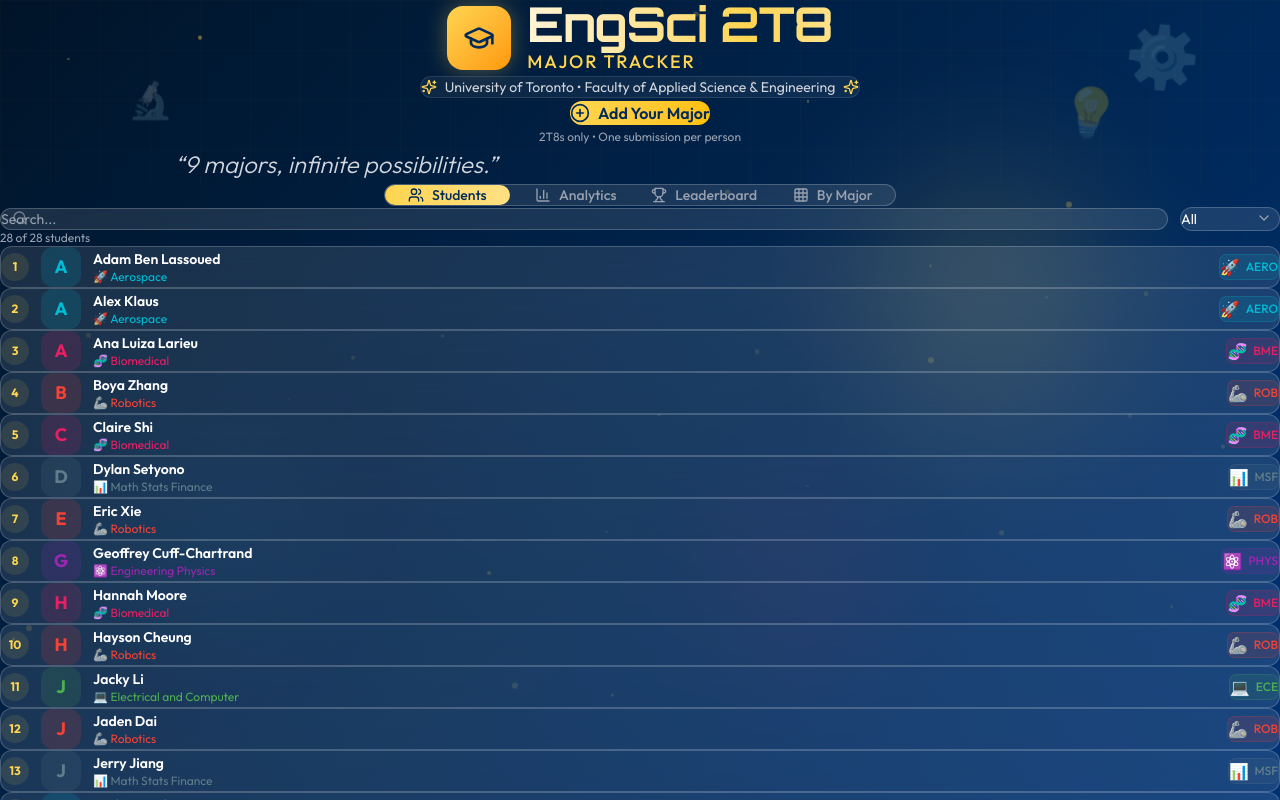
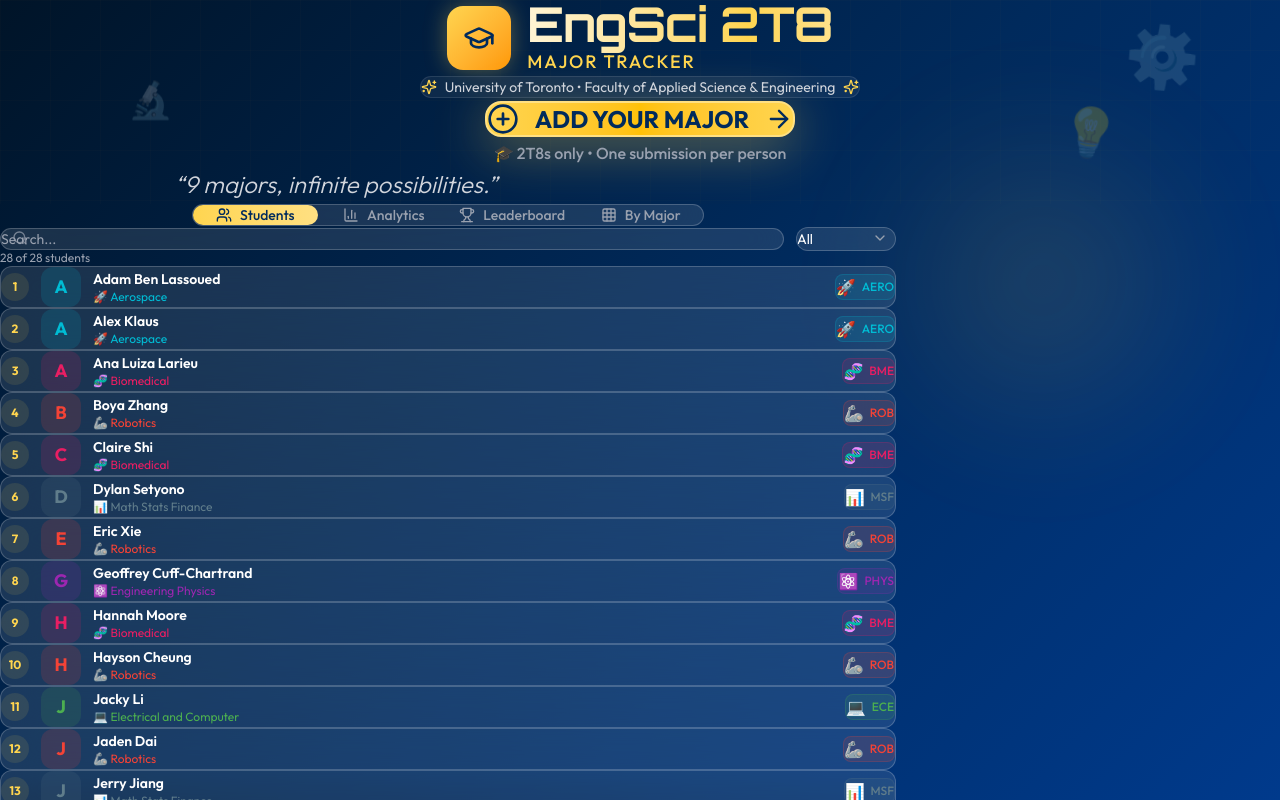
Before and after one commit to jakkiiri/2T8_major_list, a Next.js app: page / in a window 1280 px wide. Shown: the top 800 px of the page. Built offline with nearby package versions, Linux system fonts and the light colour scheme.

Commit message:
tried to fix iphone scrolling

```diff
--- a/src/app/globals.css
+++ b/src/app/globals.css
@@ -21,12 +21,6 @@
   --mi: #2196F3;
   --robotics: #F44336;
   --transportation: #795548;
-
-  /* iOS Safe Areas */
-  --safe-area-inset-top: env(safe-area-inset-top);
-  --safe-area-inset-bottom: env(safe-area-inset-bottom);
-  --safe-area-inset-left: env(safe-area-inset-left);
-  --safe-area-inset-right: env(safe-area-inset-right);
 }
 
 * {
@@ -38,35 +32,18 @@
 html {
   -webkit-text-size-adjust: 100%;
   -webkit-tap-highlight-color: transparent;
-}
-
-html,
-body {
-  width: 100%;
-  max-width: 100vw;
-  overflow-x: hidden;
-  font-family: 'Outfit', sans-serif;
+  height: 100%;
 }
 
 body {
   background: linear-gradient(135deg, var(--engsci-dark) 0%, var(--engsci-navy) 50%, var(--engsci-royal) 100%);
-  min-height: 100vh;
-  min-height: -webkit-fill-available;
+  background-attachment: fixed;
+  min-height: 100%;
   color: white;
-  padding-top: var(--safe-area-inset-top);
-  padding-bottom: var(--safe-area-inset-bottom);
-  padding-left: var(--safe-area-inset-left);
-  padding-right: var(--safe-area-inset-right);
-}
-
-/* Hide scrollbar for cleaner mobile experience */
-::-webkit-scrollbar {
-  display: none;
-}
-
-* {
-  -ms-overflow-style: none;
-  scrollbar-width: none;
+  font-family: 'Outfit', sans-serif;
+  overflow-x: hidden;
+  overflow-y: auto;
+  -webkit-overflow-scrolling: touch;
 }
 
 /* Animations */
@@ -122,24 +99,6 @@
   background-size: 50px 50px;
 }
 
-/* Particle effect container */
-.particles {
-  position: fixed;
-  inset: 0;
-  overflow: hidden;
-  pointer-events: none;
-  z-index: 0;
-}
-
-.particle {
-  position: absolute;
-  width: 4px;
-  height: 4px;
-  background: var(--engsci-gold);
-  border-radius: 50%;
-  opacity: 0.3;
-}
-
 /* Mobile-specific improvements */
 @media (max-width: 640px) {
   .glass-strong {
@@ -147,10 +106,3 @@
     -webkit-backdrop-filter: blur(10px);
   }
 }
-
-/* Prevent pull-to-refresh on iOS */
-@media screen and (max-width: 768px) {
-  body {
-    overscroll-behavior-y: contain;
-  }
-}
--- a/src/app/layout.tsx
+++ b/src/app/layout.tsx
@@ -17,9 +17,9 @@
 export const viewport: Viewport = {
   width: "device-width",
   initialScale: 1,
-  maximumScale: 1,
-  userScalable: false,
-  viewportFit: "cover",
+  minimumScale: 1,
+  maximumScale: 5,
+  userScalable: true,
   themeColor: "#002A5C",
 };
 
@@ -34,7 +34,7 @@
   },
   appleWebApp: {
     capable: true,
-    statusBarStyle: "black-translucent",
+    statusBarStyle: "default",
     title: "EngSci 2T8",
   },
   formatDetection: {
@@ -48,8 +48,8 @@
   children: React.ReactNode;
 }>) {
   return (
-    <html lang="en">
-      <body className={`${outfit.variable} ${orbitron.variable} antialiased`}>
+    <html lang="en" style={{ height: "100%" }}>
+      <body className={`${outfit.variable} ${orbitron.variable} antialiased`} style={{ minHeight: "100%" }}>
         {children}
       </body>
     </html>
--- a/src/app/page.tsx
+++ b/src/app/page.tsx
@@ -33,22 +33,22 @@
   };
 
   return (
-    <main className="min-h-screen relative">
+    <div className="relative min-h-full">
       <ParticleBackground />
 
-      <div className="relative z-10">
+      <main className="relative" style={{ zIndex: 1 }}>
         <Header />
 
-        <div className="container mx-auto px-4 sm:px-6 lg:px-8 py-8">
+        <div className="w-full max-w-4xl mx-auto px-4 sm:px-6 pb-8">
           <TabNavigation activeTab={activeTab} onTabChange={setActiveTab} />
 
           <AnimatePresence mode="wait">
             <motion.div
               key={activeTab}
-              initial={{ opacity: 0, y: 20 }}
+              initial={{ opacity: 0, y: 10 }}
               animate={{ opacity: 1, y: 0 }}
-              exit={{ opacity: 0, y: -20 }}
-              transition={{ duration: 0.3 }}
+              exit={{ opacity: 0 }}
+              transition={{ duration: 0.2 }}
             >
               {renderContent()}
             </motion.div>
@@ -56,7 +56,7 @@
         </div>
 
         <Footer />
-      </div>
-    </main>
+      </main>
+    </div>
   );
 }
--- a/src/components/Header.tsx
+++ b/src/components/Header.tsx
@@ -3,7 +3,7 @@
 import { motion } from "framer-motion";
 import { useState, useEffect } from "react";
 import { ENGSCI_QUOTES } from "@/types";
-import { Sparkles, GraduationCap, PlusCircle } from "lucide-react";
+import { Sparkles, GraduationCap, PlusCircle, ArrowRight } from "lucide-react";
 
 export default function Header() {
   const [quoteIndex, setQuoteIndex] = useState(0);
@@ -90,7 +90,7 @@
             initial={{ opacity: 0, scale: 0.9 }}
             animate={{ opacity: 1, scale: 1 }}
             transition={{ delay: 0.3, duration: 0.5 }}
-            className="inline-flex items-center gap-2 px-3 sm:px-4 py-1.5 sm:py-2 rounded-full glass mb-4 sm:mb-5"
+            className="inline-flex items-center gap-2 px-3 sm:px-4 py-1.5 sm:py-2 rounded-full glass mb-5 sm:mb-6"
           >
             <Sparkles className="w-3 h-3 sm:w-4 sm:h-4 text-[#FFD54F]" />
             <span className="text-xs sm:text-sm text-gray-300">
@@ -100,26 +100,37 @@
             <Sparkles className="w-3 h-3 sm:w-4 sm:h-4 text-[#FFD54F]" />
           </motion.div>
 
-          {/* Call to Action Button */}
+          {/* BIG Call to Action Button */}
           <motion.div
-            initial={{ opacity: 0, y: 10 }}
-            animate={{ opacity: 1, y: 0 }}
+            initial={{ opacity: 0, scale: 0.9 }}
+            animate={{ opacity: 1, scale: 1 }}
             transition={{ delay: 0.4, duration: 0.5 }}
-            className="mb-4 sm:mb-5"
+            className="mb-6 sm:mb-8"
           >
             <motion.a
               href="https://forms.gle/My1Kv9cdrK7DST3m6"
               target="_blank"
               rel="noopener noreferrer"
-              className="inline-flex items-center gap-2 px-5 sm:px-6 py-2.5 sm:py-3 rounded-xl bg-gradient-to-r from-[#FFD54F] to-[#FFC107] text-[#002A5C] font-semibold text-sm sm:text-base shadow-lg hover:shadow-xl transition-all"
-              whileHover={{ scale: 1.05, y: -2 }}
+              className="group inline-flex items-center gap-3 sm:gap-4 px-8 sm:px-12 py-4 sm:py-5 rounded-2xl bg-gradient-to-r from-[#FFD54F] via-[#FFC107] to-[#FFD54F] text-[#002A5C] font-bold text-lg sm:text-2xl shadow-2xl hover:shadow-[0_0_40px_rgba(255,213,79,0.5)] transition-all border-2 border-[#FFE082]"
+              whileHover={{ scale: 1.05, y: -4 }}
               whileTap={{ scale: 0.98 }}
+              animate={{
+                boxShadow: [
+                  "0 10px 40px rgba(255,213,79,0.3)",
+                  "0 10px 60px rgba(255,213,79,0.5)",
+                  "0 10px 40px rgba(255,213,79,0.3)"
+                ]
+              }}
+              transition={{
+                boxShadow: { duration: 2, repeat: Infinity, ease: "easeInOut" }
+              }}
             >
-              <PlusCircle className="w-4 h-4 sm:w-5 sm:h-5" />
-              <span>Add Your Major</span>
+              <PlusCircle className="w-6 h-6 sm:w-8 sm:h-8" />
+              <span>ADD YOUR MAJOR</span>
+              <ArrowRight className="w-5 h-5 sm:w-7 sm:h-7 group-hover:translate-x-1 transition-transform" />
             </motion.a>
-            <p className="text-gray-400 text-xs mt-2">
-              2T8s only • One submission per person
+            <p className="text-gray-400 text-sm sm:text-base mt-3 font-medium">
+              🎓 2T8s only • One submission per person
             </p>
           </motion.div>
 
--- a/src/components/ParticleBackground.tsx
+++ b/src/components/ParticleBackground.tsx
@@ -1,54 +1,26 @@
 "use client";
 
 import { motion } from "framer-motion";
-import { useEffect, useState } from "react";
-
-interface Particle {
-  id: number;
-  x: number;
-  y: number;
-  size: number;
-  duration: number;
-  delay: number;
-}
 
 export default function ParticleBackground() {
-  const [particles, setParticles] = useState<Particle[]>([]);
-  const [isMobile, setIsMobile] = useState(false);
-
-  useEffect(() => {
-    // Reduce particles on mobile for performance
-    const mobile = window.innerWidth < 768;
-    setIsMobile(mobile);
-
-    const particleCount = mobile ? 10 : 30;
-    const newParticles: Particle[] = [];
-    for (let i = 0; i < particleCount; i++) {
-      newParticles.push({
-        id: i,
-        x: Math.random() * 100,
-        y: Math.random() * 100,
-        size: Math.random() * 4 + 2,
-        duration: Math.random() * 10 + 10,
-        delay: Math.random() * 5,
-      });
-    }
-    setParticles(newParticles);
-  }, []);
-
   return (
-    <div className="fixed inset-0 overflow-hidden pointer-events-none z-0">
-      {/* Gradient Orbs - simplified on mobile */}
+    <div
+      className="absolute inset-0 overflow-hidden pointer-events-none"
+      style={{ zIndex: 0 }}
+      aria-hidden="true"
+    >
+      {/* Gradient Orbs - only on desktop */}
+      <div className="hidden sm:block">
         <motion.div
-        className="absolute w-64 sm:w-96 h-64 sm:h-96 rounded-full blur-3xl opacity-20"
+          className="absolute w-96 h-96 rounded-full blur-3xl opacity-15"
           style={{
             background: "radial-gradient(circle, #FFD54F 0%, transparent 70%)",
-          top: "10%",
-          right: "10%",
+            top: "5%",
+            right: "5%",
           }}
-        animate={isMobile ? {} : {
-          x: [0, 50, 0],
-          y: [0, 30, 0],
+          animate={{
+            x: [0, 30, 0],
+            y: [0, 20, 0],
           }}
           transition={{
             duration: 20,
@@ -56,8 +28,6 @@
             ease: "easeInOut",
           }}
         />
-      {!isMobile && (
-        <>
         <motion.div
           className="absolute w-80 h-80 rounded-full blur-3xl opacity-10"
           style={{
@@ -66,8 +36,8 @@
             left: "5%",
           }}
           animate={{
-              x: [0, -30, 0],
-              y: [0, 50, 0],
+            x: [0, -20, 0],
+            y: [0, 30, 0],
           }}
           transition={{
             duration: 15,
@@ -75,52 +45,17 @@
             ease: "easeInOut",
           }}
         />
-          <motion.div
-            className="absolute w-64 h-64 rounded-full blur-3xl opacity-10"
+      </div>
+
+      {/* Simple static gradient for mobile - no animations */}
+      <div
+        className="sm:hidden absolute w-64 h-64 rounded-full blur-3xl opacity-10"
         style={{
-              background: "radial-gradient(circle, #E91E63 0%, transparent 70%)",
-              top: "60%",
-              right: "30%",
-            }}
-            animate={{
-              x: [0, 40, 0],
-              y: [0, -40, 0],
-            }}
-            transition={{
-              duration: 18,
-              repeat: Infinity,
-              ease: "easeInOut",
+          background: "radial-gradient(circle, #FFD54F 0%, transparent 70%)",
+          top: "10%",
+          right: "0%",
         }}
       />
-        </>
-      )}
-
-      {/* Floating Particles */}
-      {particles.map((particle) => (
-        <motion.div
-          key={particle.id}
-          className="absolute rounded-full bg-[#FFD54F]"
-          style={{
-            left: `${particle.x}%`,
-            top: `${particle.y}%`,
-            width: particle.size,
-            height: particle.size,
-          }}
-          animate={{
-            y: [0, -100, 0],
-            opacity: [0.2, 0.5, 0.2],
-          }}
-          transition={{
-            duration: particle.duration,
-            repeat: Infinity,
-            delay: particle.delay,
-            ease: "easeInOut",
-          }}
-        />
-      ))}
-
-      {/* Grid Pattern - hidden on mobile */}
-      <div className="absolute inset-0 grid-bg opacity-30 hidden sm:block" />
     </div>
   );
 }
--- a/src/data/students.json
+++ b/src/data/students.json
@@ -19,7 +19,7 @@
     { "id": 17, "name": "Michael Strojney", "major": "Engineering Physics" },
     { "id": 18, "name": "Nicholas Fry", "major": "Aerospace" },
     { "id": 19, "name": "Eric Xie", "major": "Robotics" },
-    { "id": 20, "name": "Nelson Siu", "major": "Machine Learning" },
+    { "id": 20, "name": "Nelson Siu", "major": "Machine Intelligence" },
     { "id": 21, "name": "Junhee Park", "major": "Aerospace" },
     { "id": 22, "name": "Karys Littlejohns", "major": "Biomedical" },
     { "id": 23, "name": "Dylan Setyono", "major": "Math Stats Finance" },
```
Lines whose indentation alone changed are shown as unchanged.
